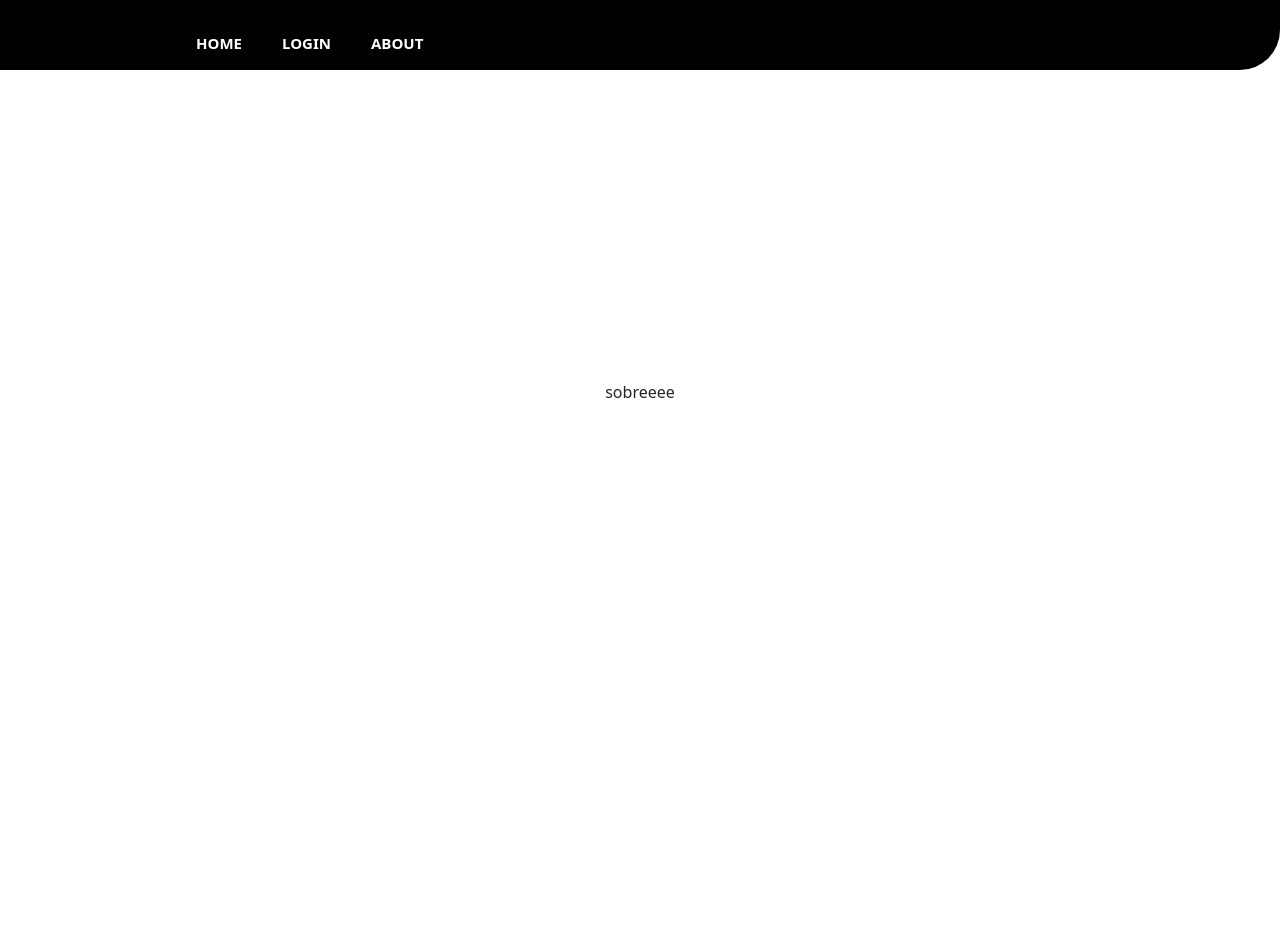
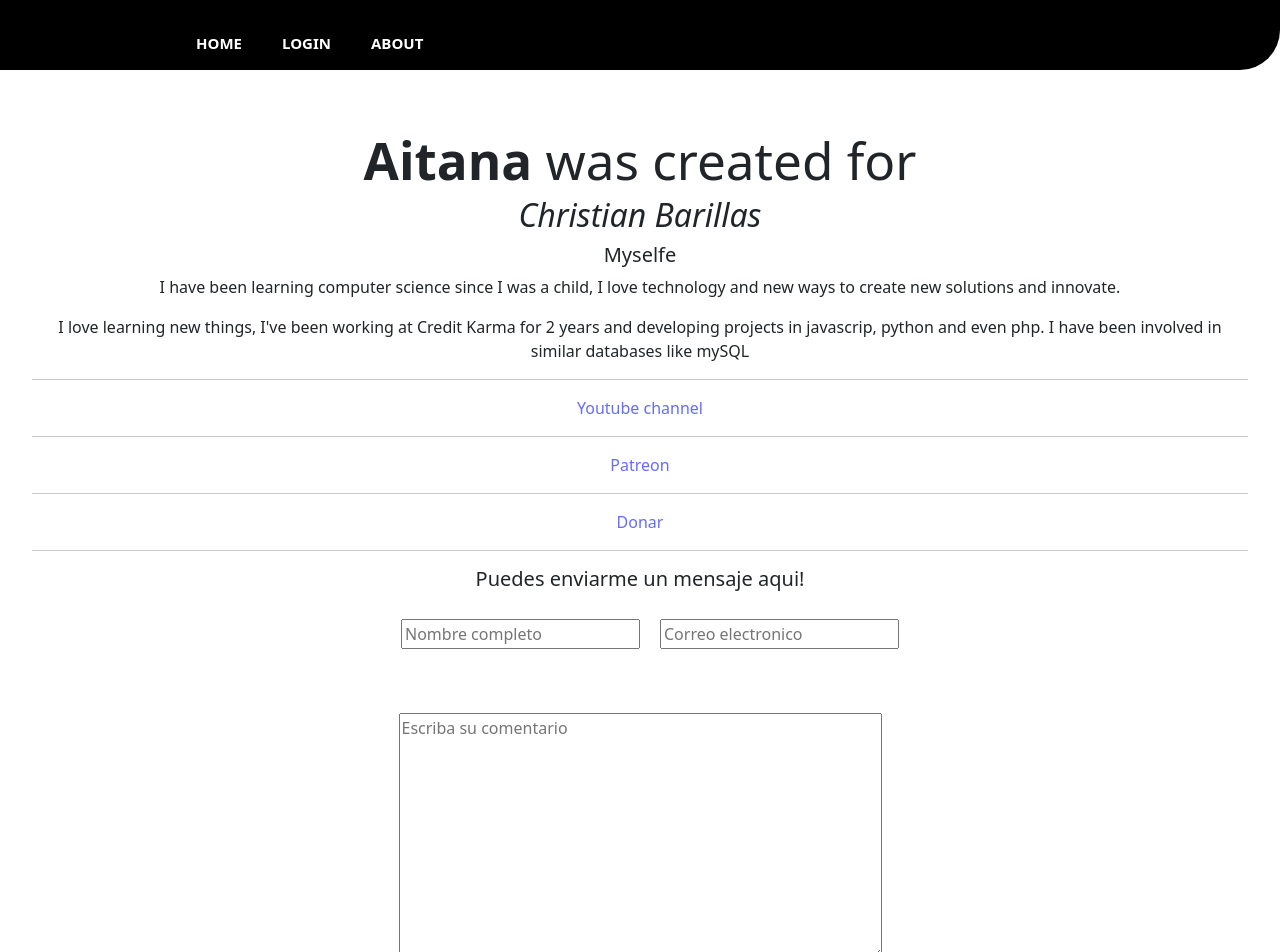
Before and after one commit to ChristianBarillas/RickandMorty_API, a React (Vite) app: page /about in a window 1280 px wide. Shown: the top 952 px of the page. Before the commit the page ends 800 px from the top, so only its background shows below. Built offline with nearby package versions, Linux system fonts and the light colour scheme.

Commit message:
Agregando "about"

```diff
--- a/src/App.css
+++ b/src/App.css
@@ -144,3 +144,30 @@
 
     list-style: none;
    }
+
+
+   #header-contact {
+
+    margin-top: 100px
+   }
+
+
+
+
+   .flex-container {
+
+    display: flex;
+    flex-direction: row;
+    justify-content: center;
+
+
+
+   }
+
+   .flex-item{
+
+    padding: 20px;
+
+
+
+   }
--- a/src/pages/About.jsx
+++ b/src/pages/About.jsx
@@ -1,12 +1,101 @@
 import React from 'react'
+
+
+
+
 
 const About = () =>{
 
     return(
 
         <div>
-<p>sobreeee</p>
+
+
+                    <div className ="container-about">
+
+         <div align = "center">
+
+            <header id="header-contact">
+
+                <h1> <strong>Aitana</strong> was created for </h1>
+
+                <h2> <i> Christian Barillas </i> </h2>
+
+                {/* <img src= {fotocreador} alt ="fotitooo" height= "200px" width="200px"/> */}
+
+
+            </header>
+
+
+            <div >
+
+        <h5>Myselfe</h5>
+
+        <p>I have been learning computer science since I was a child, I love technology and new
+        ways to create new solutions and innovate.</p>
+{/*
+        <div id="iconos">
+
+        <img src= {reactIcon} alt="JavascriptIcon" height="50px" width= "75px" />
+        <img src = {pythonIcon} alt ="pythonIcon" height="50px" width ="55px"/>
+        <img src ={javascriptIcon} alt ="javascripIcone" height= "50px" width="70px"/>
+        <img src ={cssIcon} alt ="cssIcon" height="50px" width="50px"/>
+        <img src ={htmlIcon} alt ="htmlIcon" height ="50px" width = "50px"/>
+
+        </div> */}
+
+
         </div>
+
+
+        <section className="section-style">
+
+            <p> I love learning new things, I've been working at Credit Karma for 2 years and developing projects in javascrip, python and even php. I have been involved in similar databases like mySQL </p>
+
+
+        <hr/><a href="https://www.youtube.com/channel/UCmuJzgRbzGm0gZcNwujmo_w/"> Youtube channel</a> <hr/>
+        <a href="https://patreon.com/Christianbarillas?utm_medium=clipboard_copy&utm_source=copyLink&utm_campaign=creatorshare_creator"> Patreon</a> <hr/>
+        <a href="https://www.paypal.com/donate/?hosted_button_id=VYJUBRWZQP6A6"> Donar</a> <hr/>
+
+
+
+        </section>
+
+
+        <div className= "formulario-style">
+
+            <form action = "Correo.php" method ="get">
+
+        <div>
+
+        <h5>Puedes enviarme un mensaje aqui!</h5>
+
+        </div>
+
+
+        <input name='name' type ='text' placeholder ='Nombre completo' style={{margin: "20px"}} required = "" />
+        <input name ='correo' type= 'text' placeholder ='Correo electronico' required ="" />
+
+        <br/> <br/>
+        <textarea name ='comentario' rows ='10' cols =' 50 ' placeholder ='Escriba su comentario' id='areatexto'  style={{margin: "20px"}}/>
+        <br/> <br/>
+        <input className = 'botonfurmalario' type ='submit' />
+
+
+        </form>
+
+
+        </div>
+
+            </div>
+
+
+
+
+
+        </div>
+
+                </div>
     )
 }
 
```
